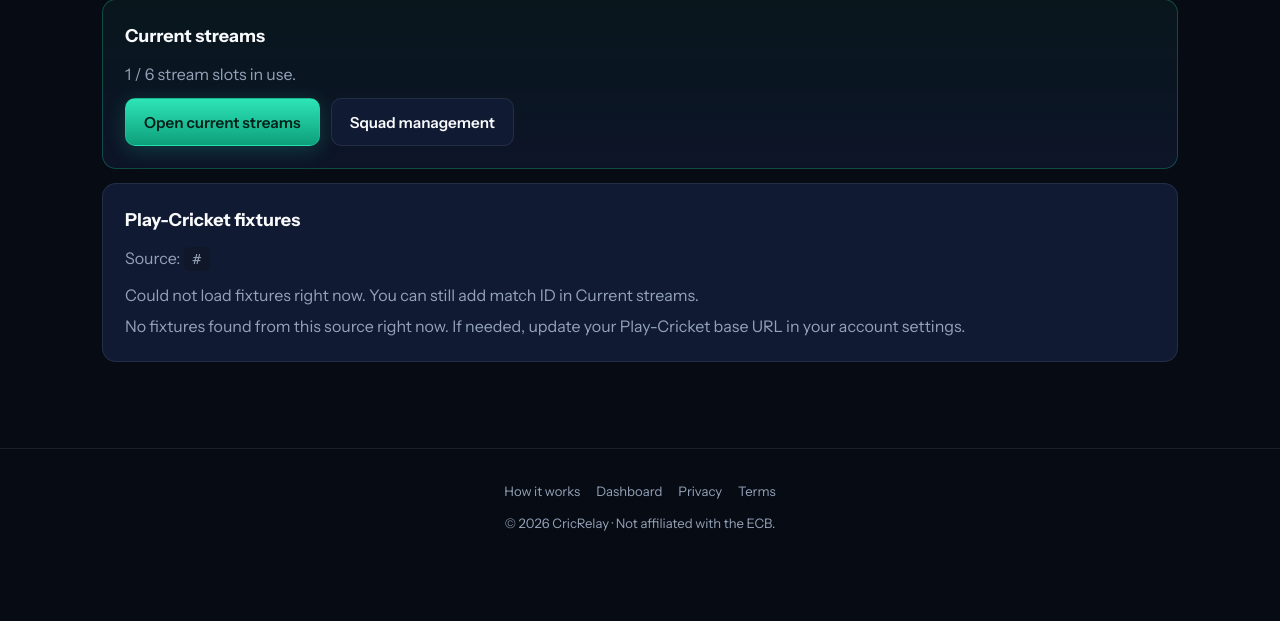
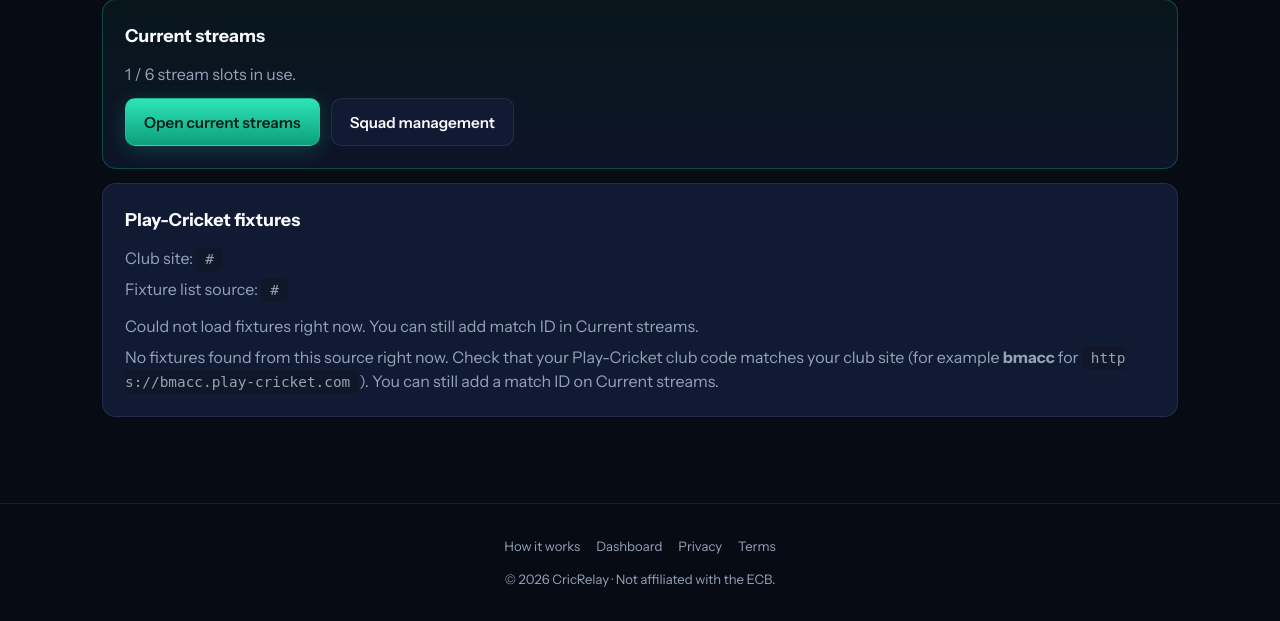
Before and after one commit to g-krish93/score, a Flask app: page /dashboard/home in a window 1280 px wide. Shown: the part 180-801 px from the top of the page. Before the commit the page ends 711 px from the top, so only its background shows below. Run offline with Flask 3, Linux system fonts and the light colour scheme; the visitor is signed in with stand-in values (Sample User, id 1); tables that the repository leaves empty hold one stand-in row (values such as "Sample post").

Commit message:
﻿Normalize Play-Cricket club to subdomain-only signup.
Add normalize_play_cricket_club_root so bmacc or full club URLs map to https://slug.play-cricket.com; use it at registration, stream creation override, and fixture probing. Update registration and dashboard copy; probe /Matches and /website/results for fixtures.

Co-authored-by: Cursor <cursoragent@cursor.com>

```diff
--- a/server/app.py
+++ b/server/app.py
@@ -39,6 +39,7 @@ from .models_cricrelay import (
     build_play_cricket_scrape_url,
     canonicalize_play_cricket_scrape_url,
     db,
+    normalize_play_cricket_club_root,
     slugify_org_name,
 )
 from .play_cricket_scraper import scrape_fixtures
@@ -268,6 +269,11 @@ def _safe_hex_color(value: str, default: str) -> str:
     return default
 
 
+def _org_play_cricket_root(org: Organization) -> str:
+    raw = (org.play_cricket_base_url or "").strip()
+    return normalize_play_cricket_club_root(raw) or raw.rstrip("/")
+
+
 def _fixture_candidate_urls(base_url: str) -> list[str]:
     raw = (base_url or "").strip().rstrip("/")
     if not raw:
@@ -278,6 +284,7 @@ def _fixture_candidate_urls(base_url: str) -> list[str]:
     candidates = [raw]
     if host_root:
         candidates.append(f"{host_root}/Matches")
+        candidates.append(f"{host_root}/website/results")
     if "/website/results" in low and host_root:
         candidates.append(f"{host_root}/Matches")
     if "/match_details" in low and host_root:
@@ -787,7 +794,7 @@ def register_page():
     email = (request.form.get("email") or "").strip().lower()
     password = request.form.get("password") or ""
     password2 = request.form.get("password2") or ""
-    base_url = (request.form.get("play_cricket_base_url") or "").strip().rstrip("/")
+    base_url = normalize_play_cricket_club_root(request.form.get("play_cricket_base_url") or "")
     if not name or not email or not password:
         flash("Please fill in club name, email, and password.", "error")
         return render_template("cricrelay_register.html"), 400
@@ -797,8 +804,12 @@ def register_page():
     if len(password) < 8:
         flash("Use a password of at least 8 characters.", "error")
         return render_template("cricrelay_register.html"), 400
-    if "play-cricket.com" not in base_url.lower():
-        flash("Play-Cricket URL must include play-cricket.com.", "error")
+    if not base_url:
+        flash(
+            "Enter your Play-Cricket club code — the short name before .play-cricket.com in your club site "
+            "(for example bmacc for https://bmacc.play-cricket.com). You can type just bmacc.",
+            "error",
+        )
         return render_template("cricrelay_register.html"), 400
     base_slug = slugify_org_name(name)
     slug = base_slug
@@ -932,7 +943,7 @@ def dashboard_home():
     fixtures_error = None
     fixture_source_url = ""
     probe_errors = []
-    for candidate in _fixture_candidate_urls(org.play_cricket_base_url):
+    for candidate in _fixture_candidate_urls(_org_play_cricket_root(org)):
         try:
             rows = scrape_fixtures(candidate, limit=36)
             if rows:
@@ -944,10 +955,11 @@ def dashboard_home():
     if not fixtures and probe_errors:
         fixtures_error = probe_errors[0]
     if not fixture_source_url:
-        fixture_source_url = org.play_cricket_base_url
+        fixture_source_url = _org_play_cricket_root(org)
     return render_template(
         "cricrelay_dashboard_home.html",
         org=org,
+        play_cricket_root=_org_play_cricket_root(org),
         fixtures=fixtures,
         fixtures_error=fixtures_error,
         fixture_source_url=fixture_source_url,
@@ -985,6 +997,7 @@ def dashboard_relays():
     return render_template(
         "cricrelay_dashboard_relays.html",
         org=org,
+        play_cricket_root=_org_play_cricket_root(org),
         teams=teams,
         relay_rows=relay_rows,
         relay_poll_sec=relay_poll_sec,
@@ -1034,10 +1047,20 @@ def dashboard_add_match():
             "error",
         )
         return redirect(url_for("dashboard_relays"))
-    base_override = (request.form.get("play_cricket_base_url") or "").strip().rstrip("/")
-    base = base_override or org.play_cricket_base_url
+    base_override_raw = (request.form.get("play_cricket_base_url") or "").strip()
+    if base_override_raw:
+        base = normalize_play_cricket_club_root(base_override_raw)
+        if not base:
+            flash(
+                "That Play-Cricket club code was not recognised. Use letters and numbers only, "
+                "like bmacc for https://bmacc.play-cricket.com.",
+                "error",
+            )
+            return redirect(url_for("dashboard_relays"))
+    else:
+        base = _org_play_cricket_root(org)
     if "play-cricket.com" not in base.lower():
-        flash("Play-Cricket base URL must include play-cricket.com.", "error")
+        flash("Play-Cricket club site must be on play-cricket.com.", "error")
         return redirect(url_for("dashboard_relays"))
     full_url = canonicalize_play_cricket_scrape_url(build_play_cricket_scrape_url(base, mid))
     existing = RelayMatch.query.filter_by(organization_id=org.id, play_cricket_match_id=mid).first()
--- a/server/models_cricrelay.py
+++ b/server/models_cricrelay.py
@@ -40,6 +40,51 @@ def canonicalize_play_cricket_scrape_url(url: str) -> str:
     prefix = path[: idx + len(marker)].rstrip("/")
     new_path = f"{prefix}/{mid}"
     return urlunparse((parsed.scheme, parsed.netloc, new_path, "", "", ""))
+
+
+def normalize_play_cricket_club_root(raw: str) -> str:
+    """Turn user input into ``https://<subdomain>.play-cricket.com``.
+
+    Accepts the short club code (``bmacc``), a host (``bmacc.play-cricket.com``),
+    or a full URL on that host. Anything after the host is ignored.
+
+    Returns empty string if the value cannot be interpreted as a club site.
+    """
+    s = (raw or "").strip().strip("<>")
+    if not s:
+        return ""
+
+    def slug_ok(slug: str) -> bool:
+        slug = (slug or "").lower()
+        return bool(re.fullmatch(r"[a-z0-9-]{2,48}", slug))
+
+    def from_host(host: str) -> str:
+        host = (host or "").lower().strip(".")
+        if not host.endswith(".play-cricket.com"):
+            return ""
+        without = host[: -len(".play-cricket.com")].strip(".")
+        if not without:
+            return ""
+        parts = without.split(".")
+        if parts[0] == "www" and len(parts) > 1:
+            slug = parts[-1]
+        else:
+            slug = parts[0]
+        slug = re.sub(r"[^a-z0-9-]+", "", slug)
+        if slug_ok(slug):
+            return f"https://{slug}.play-cricket.com"
+        return ""
+
+    s_low = s.lower()
+    if "://" in s_low or ".play-cricket.com" in s_low:
+        to_parse = s_low if "://" in s_low else f"https://{s_low}"
+        parsed = urlparse(to_parse)
+        return from_host(parsed.netloc)
+
+    slug = re.sub(r"[^a-zA-Z0-9-]+", "", s.split("/")[0]).lower()
+    if slug_ok(slug):
+        return f"https://{slug}.play-cricket.com"
+    return ""
 
 
 def build_match_details_url(base_url: str, match_id: str) -> str:
--- a/templates/cricrelay_dashboard_home.html
+++ b/templates/cricrelay_dashboard_home.html
@@ -26,7 +26,8 @@
 
   <div class="cr-card">
     <h2>Play-Cricket fixtures</h2>
-    <p class="cr-muted" style="margin:0 0 12px;">Source: <code class="cr-code">{{ fixture_source_url }}</code></p>
+    <p class="cr-muted" style="margin:0 0 6px;">Club site: <code class="cr-code">{{ play_cricket_root }}</code></p>
+    <p class="cr-muted" style="margin:0 0 12px;">Fixture list source: <code class="cr-code">{{ fixture_source_url }}</code></p>
     {% if fixtures_error %}
     <p class="cr-muted">Could not load fixtures right now. You can still add match ID in Current streams.</p>
     {% endif %}
@@ -73,7 +74,7 @@
       </table>
     </div>
     {% else %}
-    <p class="cr-muted">No fixtures found from this source right now. If needed, update your Play-Cricket base URL in your account settings.</p>
+    <p class="cr-muted">No fixtures found from this source right now. Check that your Play-Cricket club code matches your club site (for example <strong>bmacc</strong> for <code class="cr-code">https://bmacc.play-cricket.com</code>). You can still add a match ID on Current streams.</p>
     {% endif %}
   </div>
 </main>
--- a/templates/cricrelay_dashboard_relays.html
+++ b/templates/cricrelay_dashboard_relays.html
@@ -7,7 +7,7 @@
   <div class="cr-dash-top">
     <div>
       <h1>Live streams</h1>
-      <p class="cr-muted">Club: <strong>{{ org.name }}</strong> · Play-Cricket base <code class="cr-code">{{ org.play_cricket_base_url }}</code></p>
+      <p class="cr-muted">Club: <strong>{{ org.name }}</strong> · Play-Cricket site <code class="cr-code">{{ play_cricket_root }}</code></p>
       <p class="cr-page-lead">Add fixtures, copy overlay URLs, and control sync from one page.</p>
     </div>
   </div>
@@ -105,8 +105,8 @@
           <option value="">— None —</option>
           {% for t in teams %}<option value="{{ t.id }}">{{ t.name }}</option>{% endfor %}
         </select>
-        <label class="cr-label" for="play_cricket_base_url">Base URL override (optional)</label>
-        <input class="cr-input" id="play_cricket_base_url" name="play_cricket_base_url" type="url" placeholder="{{ org.play_cricket_base_url }}">
+        <label class="cr-label" for="play_cricket_base_url">Different club code (optional)</label>
+        <input class="cr-input" id="play_cricket_base_url" name="play_cricket_base_url" autocomplete="off" placeholder="bmacc">
       </details>
       <button type="submit" class="cr-btn cr-btn-primary" style="margin-top:16px;">Create stream &amp; enable Play-Cricket</button>
     </form>
```
Also changed, not shown: templates/cricrelay_register.html (+8 -3 lines).
